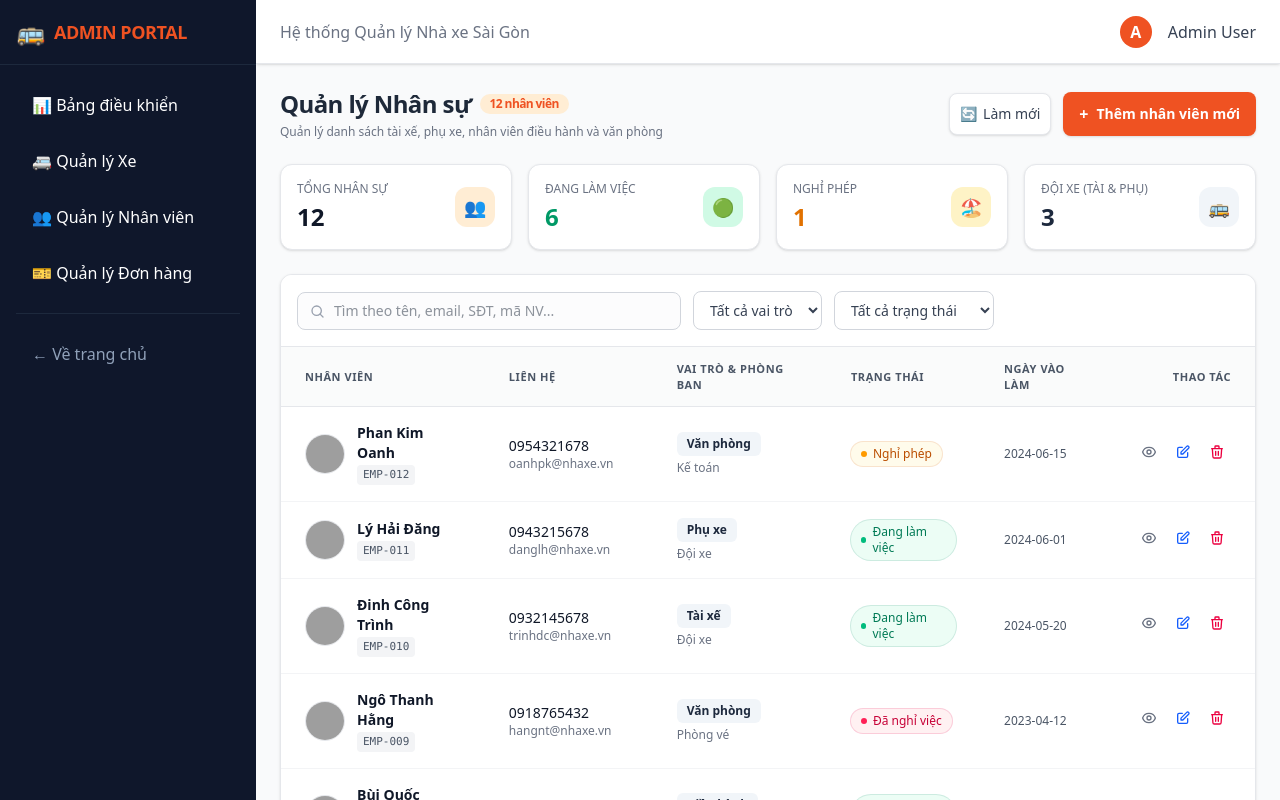
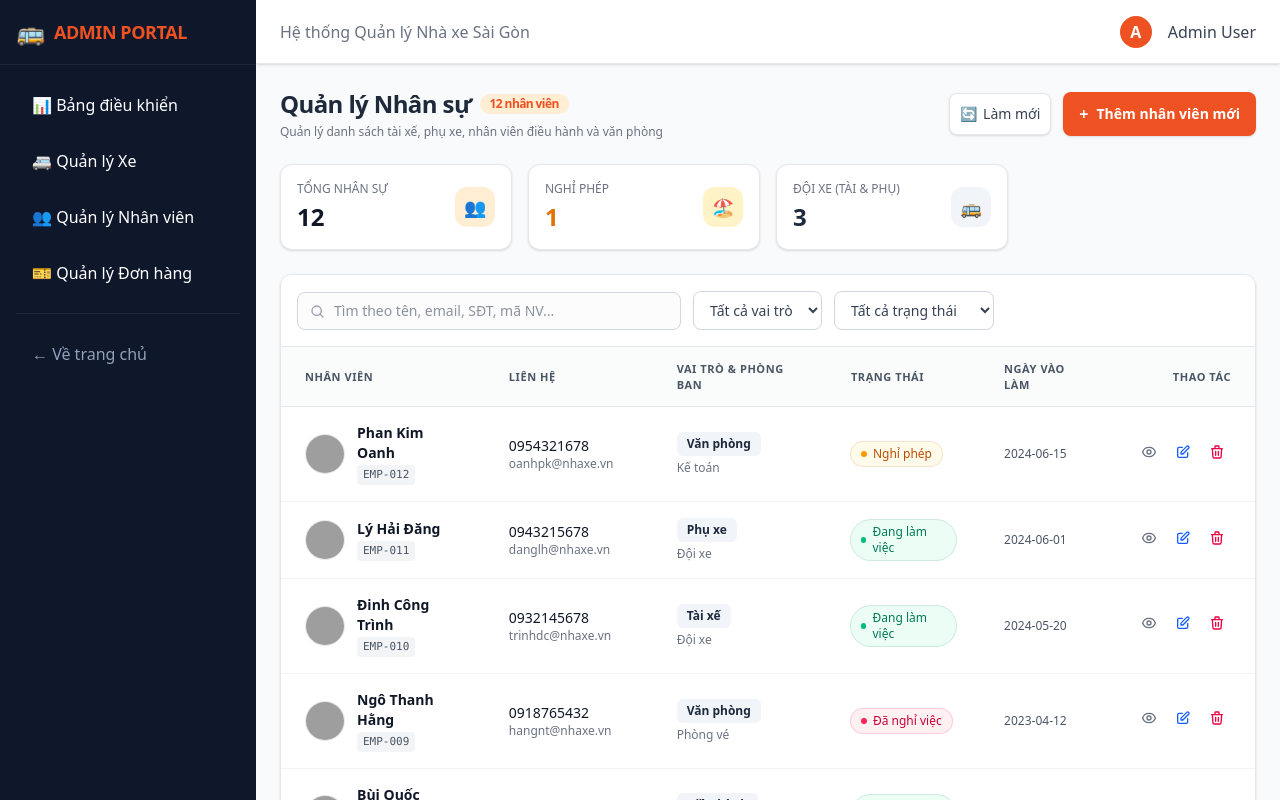
Before and after one commit to phongvuz/sgu-booking, a Next.js app: page /admin/employees in a window 1280 px wide. Built offline with nearby package versions, Linux system fonts and the light colour scheme; grey boxes are pictures that could not be loaded.

Commit message:
fix components/admin/employees/EmployeeStats.tsx

```diff
--- a/components/admin/employees/EmployeeStats.tsx
+++ b/components/admin/employees/EmployeeStats.tsx
@@ -25,15 +25,7 @@ export function EmployeeStats({ employees, total }: EmployeeStatsProps) {
         </div>
       </div>
 
-      <div className="bg-white p-4 rounded-xl border border-gray-200 shadow-sm flex items-center justify-between">
-        <div>
-          <p className="text-xs text-gray-500 font-medium uppercase">Đang làm việc</p>
-          <p className="text-2xl font-bold text-emerald-600 mt-1">{activeCount}</p>
-        </div>
-        <div className="w-10 h-10 rounded-xl bg-emerald-100 text-emerald-600 flex items-center justify-center font-bold text-lg">
-          🟢
-        </div>
-      </div>
+
 
       <div className="bg-white p-4 rounded-xl border border-gray-200 shadow-sm flex items-center justify-between">
         <div>
```
